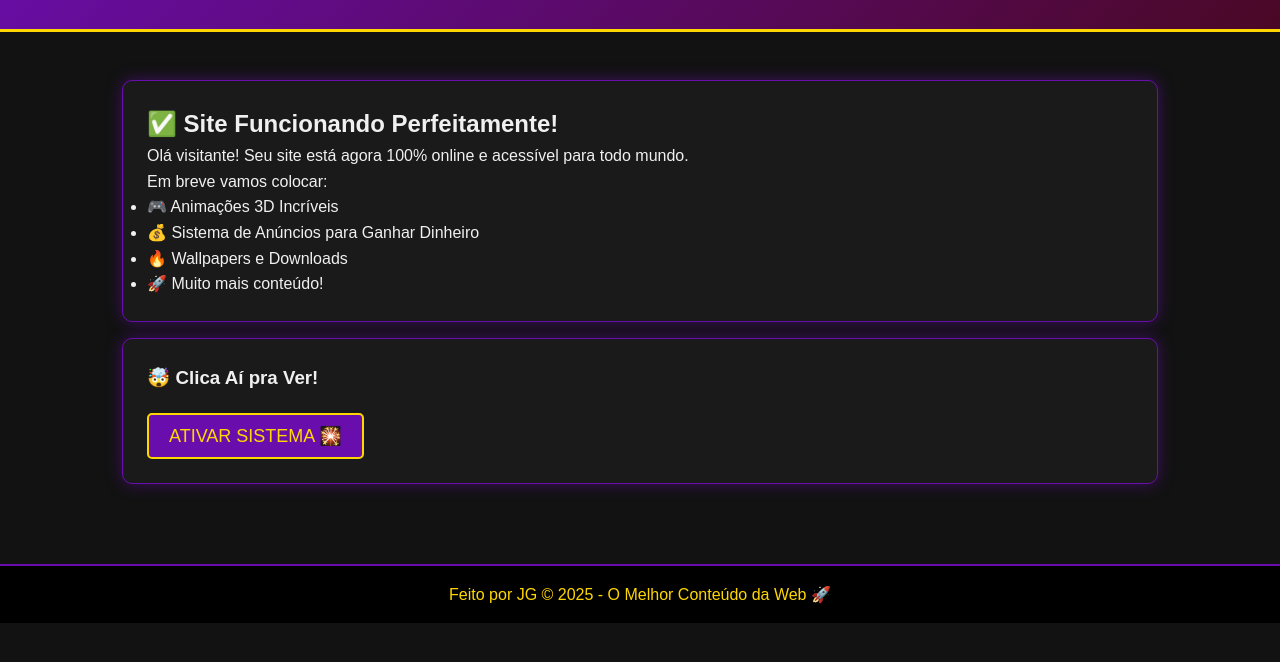
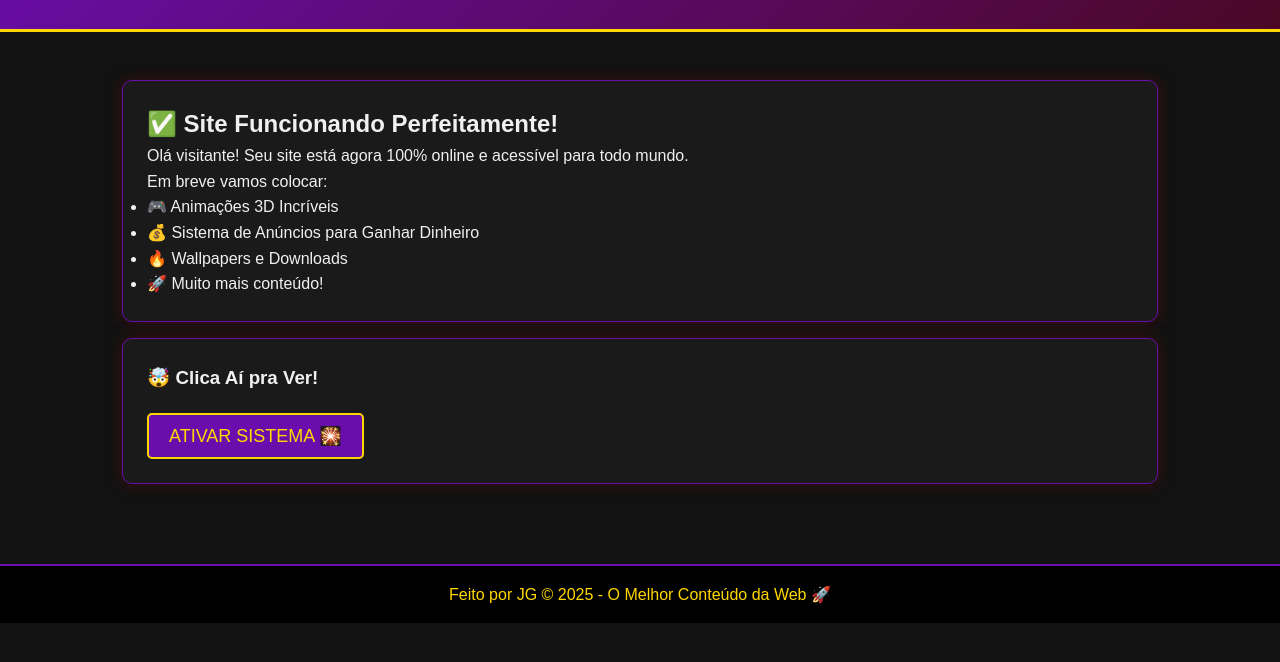
Before and after one commit to paulodemooh-lab/Segredos-ocultos-jg, a plain HTML site: page index.html in a window 1280 px wide. Shown: the part 112-774 px from the top of the page. Drawn offline with Linux system fonts and the light colour scheme.

Commit message:
Fix box-shadow color in index.html

```diff
--- a/index.html
+++ b/index.html
@@ -45,7 +45,7 @@
             margin: 1rem 0;
             border-radius: 10px;
             border: 1px solid var(--cor-principal);
-            box-shadow: 0 0 15px rgba(106, 13, 173, 0.5);
+            box-shadow: 0 0 15px rgba(106, 13, 17, 0.5);
             transition: transform 0.3s ease;
         }
 
```
